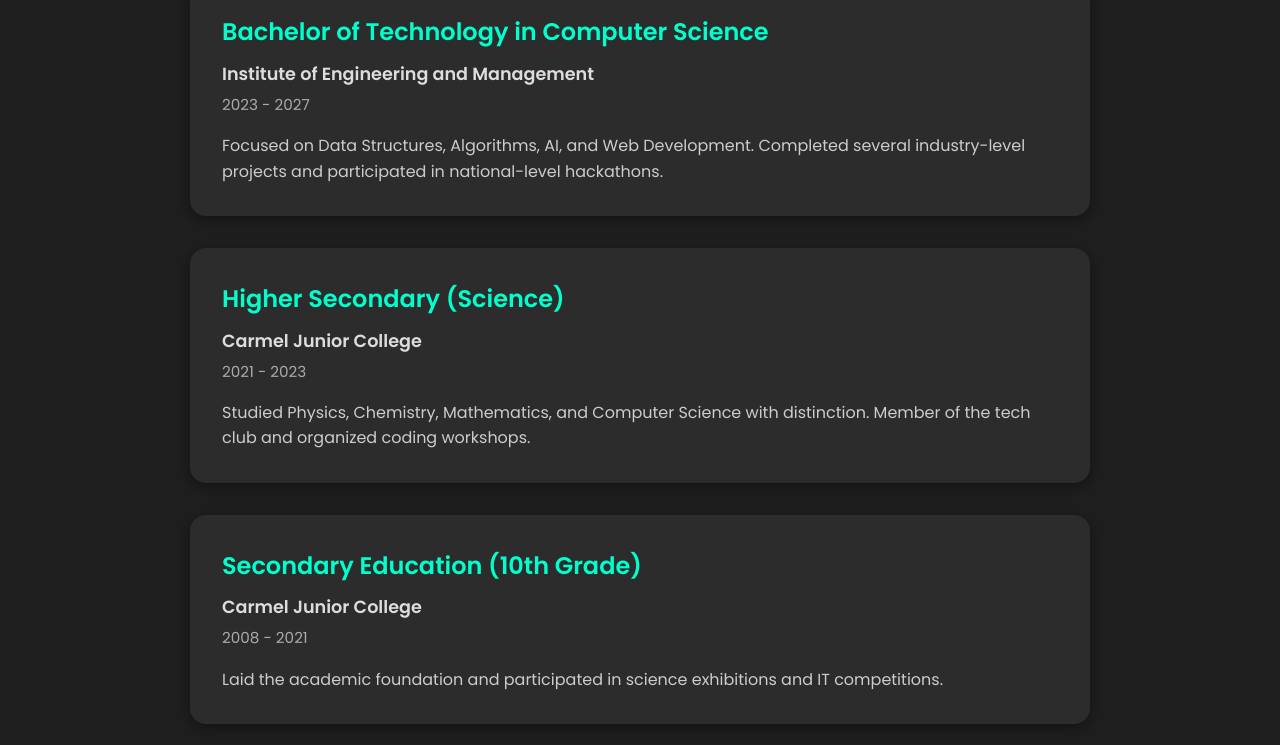
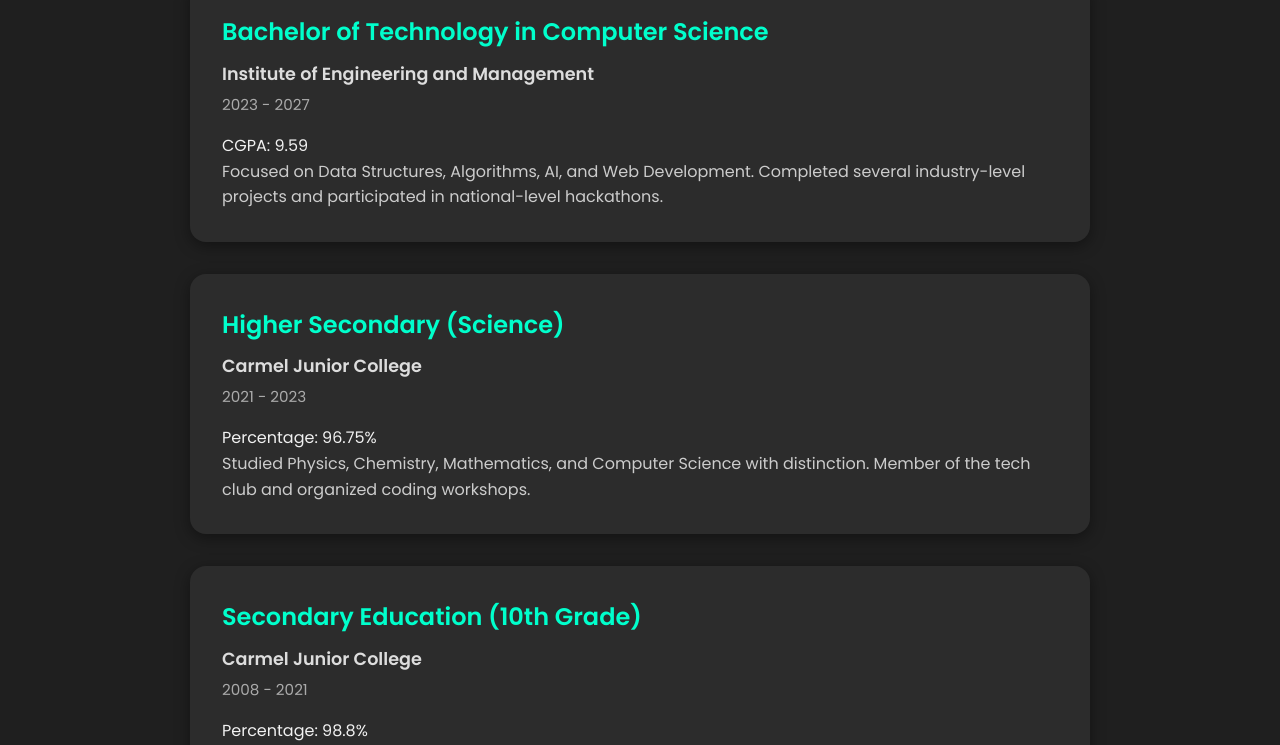
Before and after one commit to smitra004/Personal-Portfolio, a plain HTML site: page education.html in a window 1280 px wide. Shown: the part 207-952 px from the top of the page. Drawn offline with Linux system fonts and the light colour scheme; a script that the page names is missing.

Commit message:
Enhance education section with scores
Added CGPA and percentage scores to education cards.

```diff
--- a/education.html
+++ b/education.html
@@ -22,24 +22,39 @@
 <section id="education">
   <h2 class="section-heading">Education</h2>
   <div class="education-container">
+
     <div class="education-card">
       <h3>Bachelor of Technology in Computer Science</h3>
       <p class="edu-institute">Institute of Engineering and Management</p>
       <p class="edu-year">2023 - 2027</p>
-        <p class="edu-desc">Focused on Data Structures, Algorithms, AI, and Web Development. Completed several industry-level projects and participated in national-level hackathons.</p>
+      <p class="edu-score">CGPA: 9.59</p>
+      <p class="edu-desc">
+        Focused on Data Structures, Algorithms, AI, and Web Development.
+        Completed several industry-level projects and participated in national-level hackathons.
+      </p>
     </div>
+
     <div class="education-card">
       <h3>Higher Secondary (Science)</h3>
       <p class="edu-institute">Carmel Junior College</p>
       <p class="edu-year">2021 - 2023</p>
-        <p class="edu-desc">Studied Physics, Chemistry, Mathematics, and Computer Science with distinction. Member of the tech club and organized coding workshops.</p>
+      <p class="edu-score">Percentage: 96.75%</p>
+      <p class="edu-desc">
+        Studied Physics, Chemistry, Mathematics, and Computer Science with distinction.
+        Member of the tech club and organized coding workshops.
+      </p>
     </div>
+
     <div class="education-card">
       <h3>Secondary Education (10th Grade)</h3>
       <p class="edu-institute">Carmel Junior College</p>
       <p class="edu-year">2008 - 2021</p>
-        <p class="edu-desc">Laid the academic foundation and participated in science exhibitions and IT competitions.</p>
+      <p class="edu-score">Percentage: 98.8%</p>
+      <p class="edu-desc">
+        Laid the academic foundation and participated in science exhibitions and IT competitions.
+      </p>
     </div>
+
   </div>
 </section>
 
```
Lines whose indentation alone changed are shown as unchanged.
